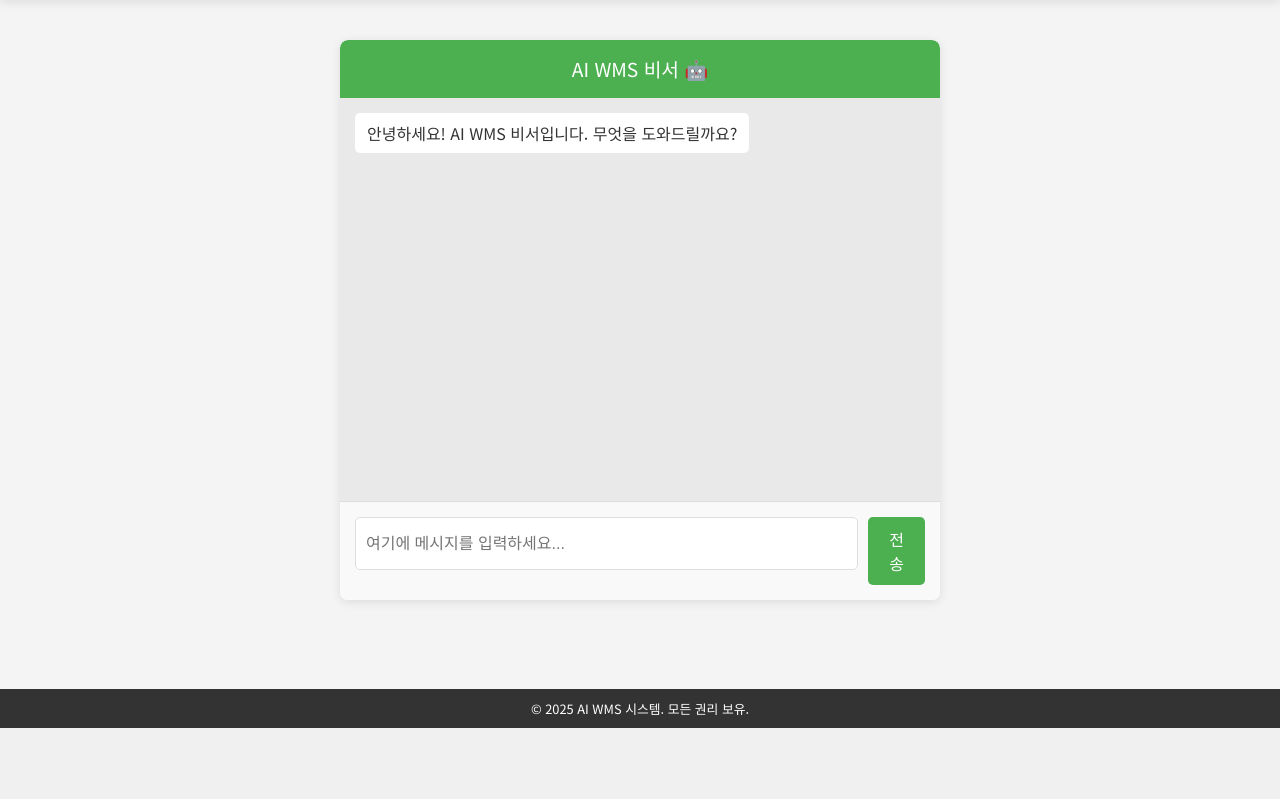
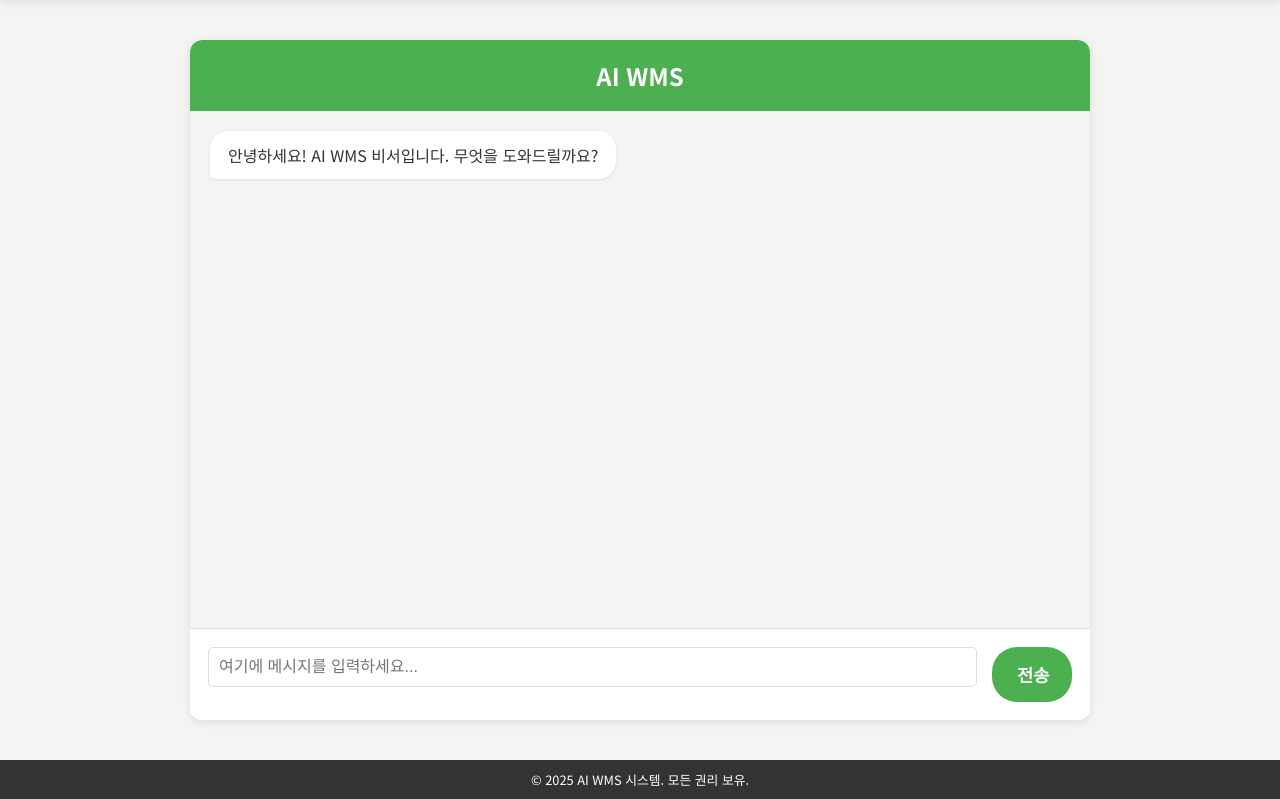
Before and after one commit to katis300/ai-study, a Flask app: page /chat_ai in a window 1280 px wide. Shown: the part 72-871 px from the top of the page. Before the commit the page ends 800 px from the top, so only its background shows below. Run offline with Flask 3, Linux system fonts and the light colour scheme; the visitor is signed in with stand-in values (Sample User, id 1).

Commit message:
Fix: 전송 버튼 글자가 가로로 보이도록 CSS 수정

```diff
--- a/templates/chat_ai.html
+++ b/templates/chat_ai.html
@@ -4,106 +4,112 @@
 
 {% block content %}
 <style>
-    /* 기존 index.html의 스타일 대부분 유지 */
     .chat-container {
-        background-color: #fff;
-        border-radius: 8px;
-        box-shadow: 0 2px 10px rgba(0, 0, 0, 0.1);
+        background-color: var(--card-background-color);
+        border-radius: 12px;
+        box-shadow: var(--shadow-light);
         width: 100%;
-        max-width: 600px;
-        /* 최대 너비 설정 */
+        max-width: 900px; /* 채팅창 최대 너비 확대: 600px -> 900px */
         display: flex;
         flex-direction: column;
-        height: 70vh;
-        /* 화면 높이의 70% 차지 */
+        height: 85vh; /* 화면 높이 확대: 70vh -> 85vh */
         overflow: hidden;
         margin: 20px auto;
-        /* 상하 20px 마진, 좌우 자동 마진으로 중앙 정렬 */
     }
 
     .chat-header {
-        background-color: #4CAF50;
+        background-color: var(--primary-color);
         color: white;
-        padding: 15px;
-        border-top-left-radius: 8px;
-        border-top-right-radius: 8px;
+        padding: 18px;
+        border-top-left-radius: 12px;
+        border-top-right-radius: 12px;
         text-align: center;
-        font-size: 1.2em;
+        font-size: 1.5em;
+        font-weight: bold;
     }
 
     .chat-messages {
         flex-grow: 1;
-        /* 남은 공간을 모두 차지 */
-        padding: 15px;
+        padding: 20px;
         overflow-y: auto;
-        /* 내용이 넘치면 스크롤바 생성 */
-        background-color: #e9e9e9;
+        background-color: var(--background-color);
         display: flex;
-        /* 메시지 정렬을 위해 flex 사용 */
         flex-direction: column;
-        /* 메시지를 세로로 쌓음 */
+        gap: 15px;
     }
 
     .message-box {
-        margin-bottom: 10px;
-        padding: 8px 12px;
-        border-radius: 5px;
-        max-width: 80%;
-        /* 메시지 최대 너비 */
+        margin-bottom: 5px;
+        padding: 12px 18px;
+        border-radius: 18px;
+        max-width: 85%;
+        box-shadow: 0 1px 3px rgba(0, 0, 0, 0.1);
+        line-height: 1.5;
     }
 
     .user-message {
         background-color: #DCF8C6;
-        /* 사용자 메시지 배경색 */
         align-self: flex-end;
-        /* 오른쪽 정렬 */
         margin-left: auto;
-        /* 왼쪽 자동 마진으로 오른쪽으로 밀어냄 */
-        text-align: right;
+        text-align: left;
+        border-bottom-right-radius: 5px;
     }
 
     .ai-message {
-        background-color: #fff;
-        /* AI 메시지 배경색 */
+        background-color: var(--card-background-color);
         align-self: flex-start;
-        /* 왼쪽 정렬 */
         text-align: left;
+        border-bottom-left-radius: 5px;
     }
 
     .chat-input-container {
         display: flex;
-        padding: 15px;
-        border-top: 1px solid #ddd;
-        background-color: #f9f9f9;
+        padding: 18px;
+        border-top: 1px solid var(--border-color);
+        background-color: var(--card-background-color);
     }
 
     .chat-input {
         flex-grow: 1;
-        /* 입력창이 남은 공간을 모두 차지 */
-        padding: 10px;
-        border: 1px solid #ddd;
-        border-radius: 5px;
-        font-size: 1em;
+        padding: 12px;
+        border: 1px solid var(--border-color);
+        border-radius: 25px;
+        font-size: 1.1em;
+        transition: border-color 0.3s ease, box-shadow 0.3s ease;
+    }
+
+    .chat-input:focus {
+        border-color: var(--secondary-color);
+        box-shadow: 0 0 0 3px rgba(0, 123, 255, 0.25);
+        outline: none;
     }
 
     .send-button {
-        background-color: #4CAF50;
+        background-color: var(--primary-color);
         color: white;
         border: none;
-        padding: 10px 15px;
-        border-radius: 5px;
-        margin-left: 10px;
+        padding: 12px 25px;
+        border-radius: 25px;
+        margin-left: 15px;
         cursor: pointer;
-        font-size: 1em;
+        font-size: 1.1em;
+        font-weight: 600;
+        transition: background-color 0.3s ease, transform 0.2s ease;
+        white-space: nowrap; /* 한 줄로 표시 */
+        width: auto;
+        height: auto;
+        min-width: 80px;
+        min-height: 40px;
     }
 
     .send-button:hover {
-        background-color: #45a049;
+        background-color: var(--primary-hover-color);
+        transform: translateY(-2px);
     }
 </style>
 <div class="chat-container">
     <div class="chat-header">
-        AI WMS 비서 🤖
+        AI WMS
     </div>
     <div class="chat-messages" id="chat-messages">
         <div class="message-box ai-message">안녕하세요! AI WMS 비서입니다. 무엇을 도와드릴까요?</div>
@@ -119,7 +125,6 @@
     const userInput = document.getElementById('user-input');
     const sendButton = document.getElementById('send-button');
 
-    // 메시지를 채팅창에 추가하는 함수
     function addMessage(text, sender) {
         const messageDiv = document.createElement('div');
         messageDiv.classList.add('message-box');
@@ -129,15 +134,13 @@
         chatMessages.scrollTop = chatMessages.scrollHeight; // 스크롤을 항상 아래로
     }
 
-    // 메시지 전송 처리
     async function sendMessage() {
         const message = userInput.value.trim();
-        if (message === '') return; // 빈 메시지는 전송 안 함
+        if (message === '') return;
 
-        addMessage(message, 'user'); // 사용자 메시지를 채팅창에 추가
-        userInput.value = ''; // 입력창 비우기
+        addMessage(message, 'user');
+        userInput.value = '';
 
-        // AI에게 메시지 전송
         try {
             const response = await fetch('/chat', {
                 method: 'POST',
@@ -147,17 +150,15 @@
                 body: JSON.stringify({ message: message })
             });
             const data = await response.json();
-            addMessage(data.response, 'ai'); // AI 응답을 채팅창에 추가
+            addMessage(data.response, 'ai');
         } catch (error) {
             console.error('Error sending message:', error);
             addMessage('죄송합니다. 메시지를 처리하는 데 문제가 발생했습니다.', 'ai');
         }
     }
 
-    // 전송 버튼 클릭 시
     sendButton.addEventListener('click', sendMessage);
 
-    // Enter 키 입력 시
     userInput.addEventListener('keypress', (event) => {
         if (event.key === 'Enter') {
             sendMessage();
```
